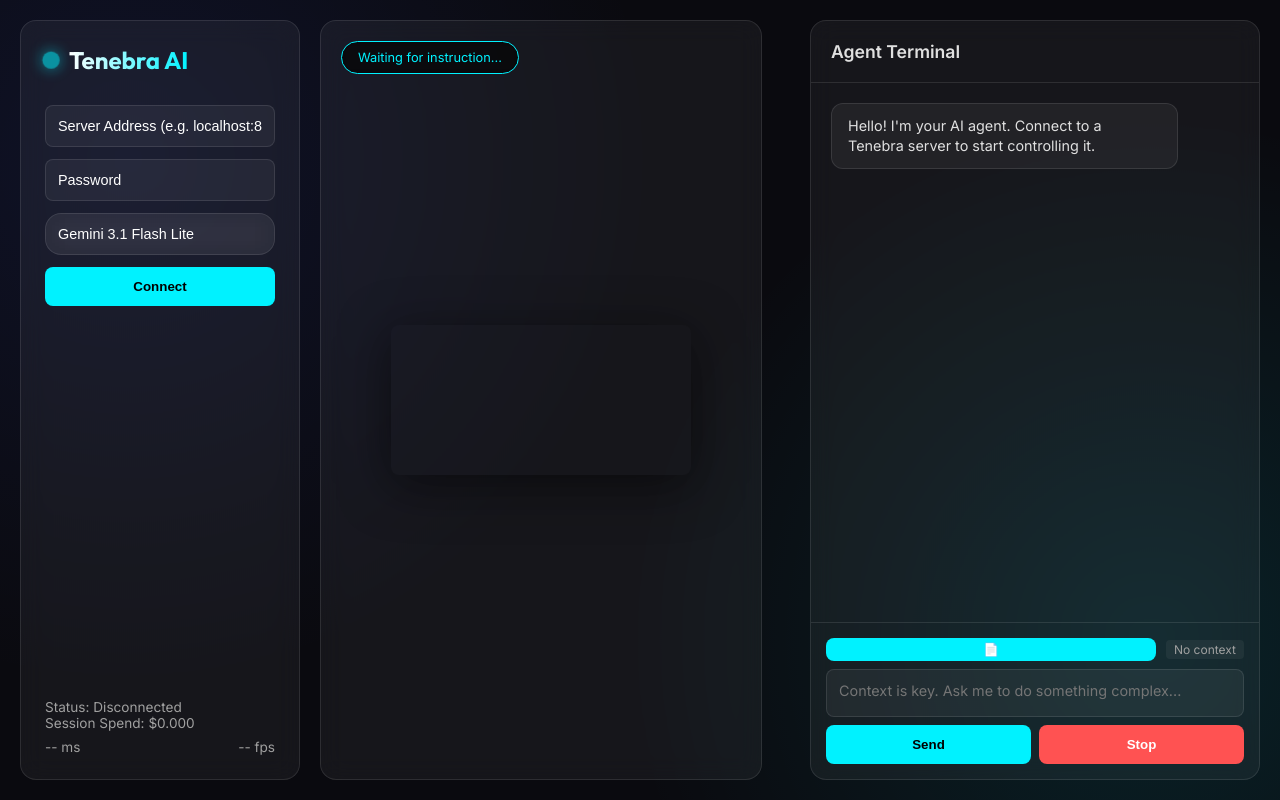
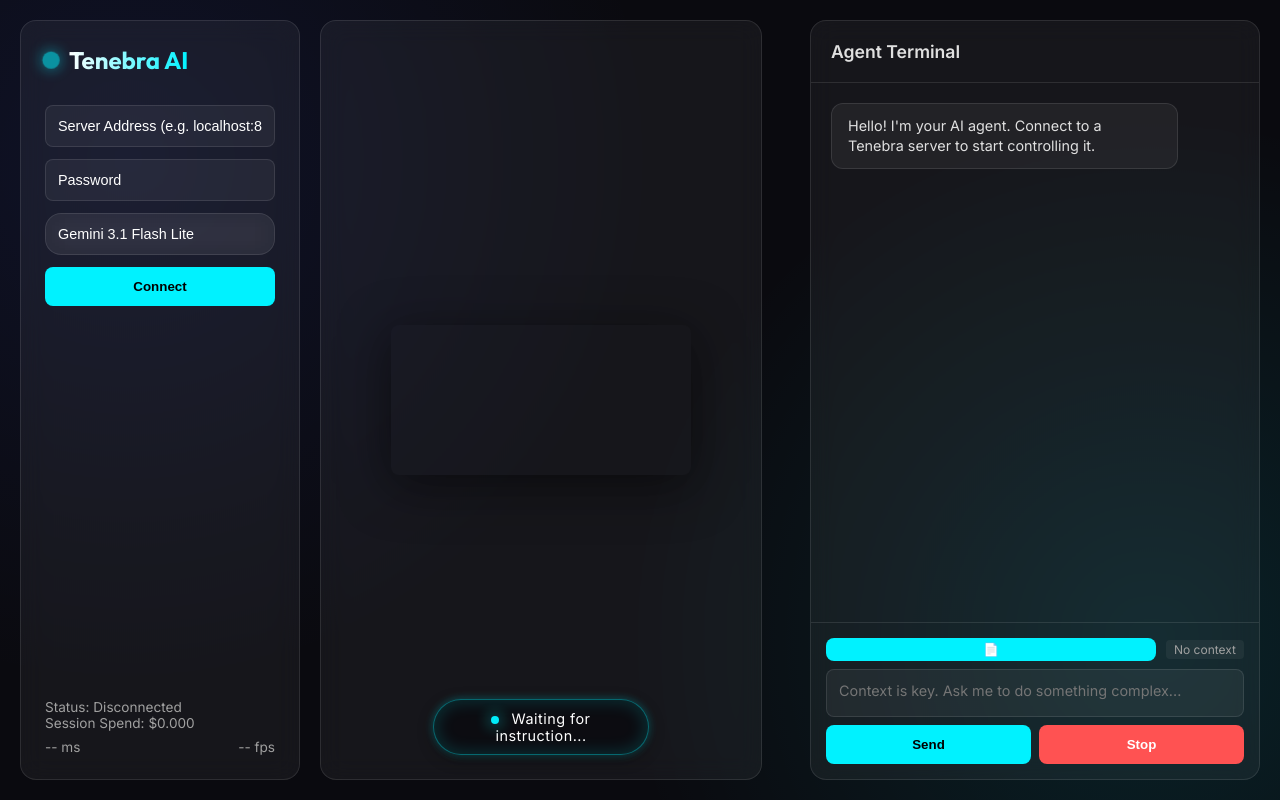
Before and after one commit to UE2020/tenebra, a FastAPI app: page / in a window 1280 px wide. Run offline with FastAPI, Linux system fonts and the light colour scheme.

Commit message:
Improve CSS

```diff
--- a/tenebra-ai-client/static/style.css
+++ b/tenebra-ai-client/static/style.css
@@ -297,42 +297,96 @@ button:hover {
 
 .ai-overlay {
     position: absolute;
-    top: 20px;
-    left: 20px;
-    right: 20px;
+    top: 4px;
+    left: 4px;
+    right: 4px;
+    bottom: 4px;
     pointer-events: none;
+    border-radius: 8px;
+    overflow: hidden;
 }
 
 .scanning-bar {
+    height: 140px;
+    width: 100%;
+    background: linear-gradient(to bottom, transparent 0%, rgba(0, 242, 255, 0.05) 50%, rgba(0, 242, 255, 0.4) 90%, rgba(255, 255, 255, 0.8) 100%);
+    position: absolute;
+    top: -150px;
+    left: 0;
+    opacity: 0;
+    pointer-events: none;
+    transition: opacity 0.5s ease;
+    mix-blend-mode: screen;
+}
+
+.scanning-bar::after {
+    content: '';
+    position: absolute;
+    bottom: 0;
+    left: 0;
+    right: 0;
     height: 2px;
-    background: var(--accent);
-    width: 100%;
-    box-shadow: 0 0 15px var(--accent);
-    position: absolute;
-    top: 0;
-    opacity: 0;
-    transition: opacity 0.3s;
+    background: #ffffff;
+    box-shadow: 0 0 15px 5px rgba(0, 242, 255, 0.8), 0 0 30px 10px rgba(0, 242, 255, 0.4);
 }
 
 .scanning-bar.active {
-    opacity: 1;
-    animation: scan 2s linear infinite;
+    animation: premium-scan 2.5s cubic-bezier(0.4, 0, 0.2, 1) infinite;
 }
 
-@keyframes scan {
-    0% { top: 0; }
-    100% { top: 100%; }
+@keyframes premium-scan {
+    0%   { top: -150px; opacity: 0; }
+    15%  { opacity: 1; }
+    85%  { opacity: 1; }
+    100% { top: 100%; opacity: 0; }
 }
 
 .ai-thought {
-    background: rgba(0, 0, 0, 0.7);
-    padding: 8px 16px;
-    border-radius: 20px;
-    border: 1px solid var(--accent);
-    color: var(--accent);
-    font-size: 0.8rem;
+    background: rgba(10, 10, 15, 0.85);
+    padding: 10px 24px;
+    border-radius: 30px;
+    border: 1px solid rgba(0, 242, 255, 0.4);
+    box-shadow: 0 4px 15px rgba(0, 0, 0, 0.4), 0 0 20px rgba(0, 242, 255, 0.15) inset;
+    color: #ffffff;
+    font-size: 0.9rem;
+    font-weight: 500;
+    text-align: center;
+    backdrop-filter: blur(12px);
+    -webkit-backdrop-filter: blur(12px);
+
+    position: absolute;
+    bottom: 20px;
+    left: 50%;
+    transform: translateX(-50%);
+
+    transition: all 0.3s cubic-bezier(0.4, 0, 0.2, 1);
+    letter-spacing: 0.5px;
+    z-index: 100;
+    max-width: 80%;
+
+    animation: thought-pulse 3s infinite ease-in-out;
+}
+
+@keyframes thought-pulse {
+    0%, 100% { box-shadow: 0 4px 15px rgba(0, 0, 0, 0.4), 0 0 15px rgba(0, 242, 255, 0.1) inset, 0 0 5px rgba(0, 242, 255, 0.2); }
+    50% { box-shadow: 0 4px 15px rgba(0, 0, 0, 0.4), 0 0 25px rgba(0, 242, 255, 0.4) inset, 0 0 15px rgba(0, 242, 255, 0.6); }
+}
+
+.ai-thought::before {
+    content: '';
     display: inline-block;
-    backdrop-filter: blur(4px);
+    width: 8px;
+    height: 8px;
+    background: var(--accent);
+    border-radius: 50%;
+    margin-right: 12px;
+    box-shadow: 0 0 10px var(--accent);
+    animation: blink 1.5s infinite;
+}
+
+@keyframes blink {
+    0%, 100% { opacity: 0.3; }
+    50% { opacity: 1; box-shadow: 0 0 15px var(--accent); }
 }
 
 /* Chat Container */
```
